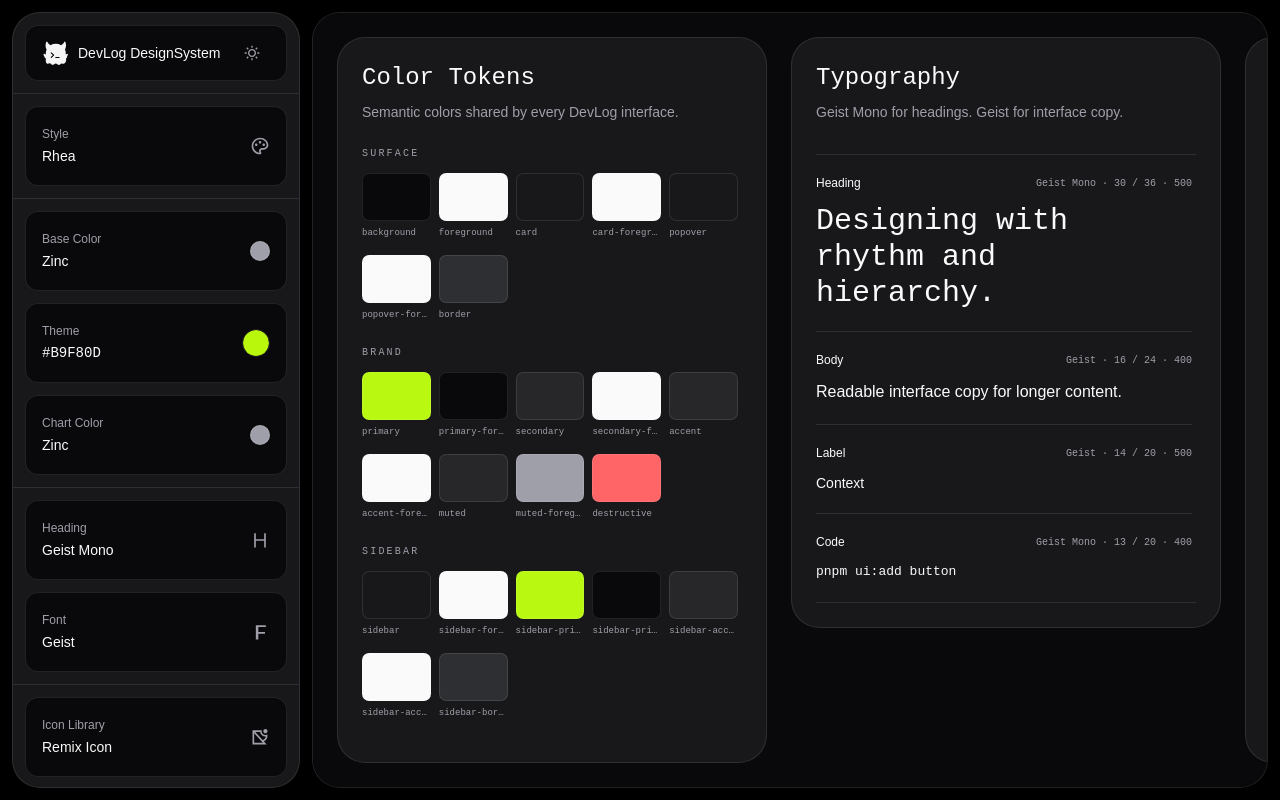
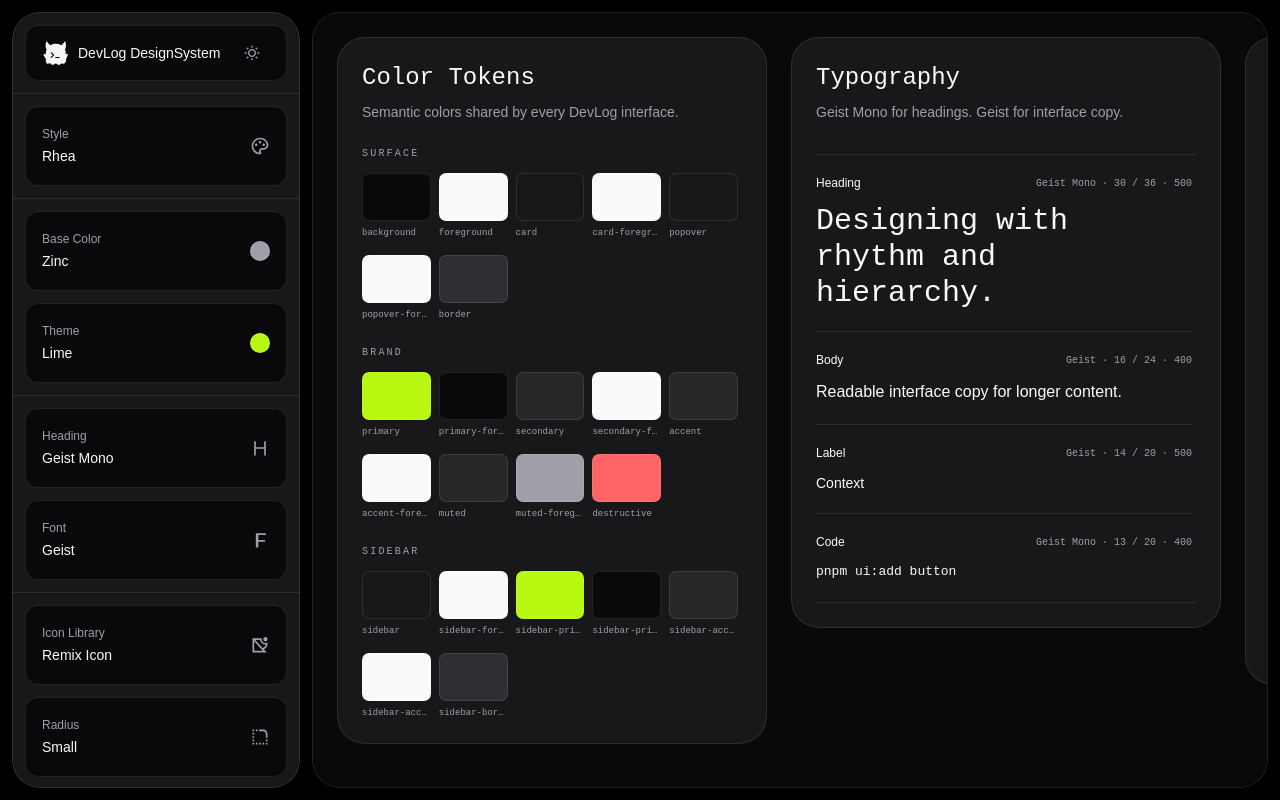
Before and after one commit to bickhsu/devlog, a React (Vite) app in the folder apps/design-system/: page / in a window 1280 px wide. Built offline with nearby package versions, Linux system fonts and the light colour scheme.

Commit message:
refactor: simplify design system preview

```diff
--- a/apps/design-system/src/App.tsx
+++ b/apps/design-system/src/App.tsx
@@ -1,7 +1,6 @@
 import { Buttons } from "@/components/buttons"
 import { ColorTokens } from "@/components/color-tokens"
 import { DesignSystemSidebar } from "@/components/design-system-sidebar"
-import { Iconography } from "@/components/iconography"
 import { Typography } from "@/components/typography"
 
 export function App() {
@@ -14,7 +13,6 @@ export function App() {
           <ColorTokens />
           <Typography />
           <Buttons />
-          <Iconography />
         </div>
       </section>
     </main>
--- a/apps/design-system/src/components/buttons.tsx
+++ b/apps/design-system/src/components/buttons.tsx
@@ -2,8 +2,6 @@ import { Button, type ButtonSize, type ButtonVariant } from "@devlog/ui/componen
 import {
   RiAddLine,
   RiArrowRightLine,
-  RiCommandLine,
-  RiCornerDownLeftLine,
   RiDeleteBinLine,
   RiSettings3Line,
 } from "@remixicon/react"
@@ -61,36 +59,12 @@ export function Buttons() {
           </Button>
         </Showcase>
 
-        <Showcase title="Shortcuts">
-          <div className="flex w-full items-center gap-2">
-            <Shortcut label="Slash">/</Shortcut>
-            <Shortcut label="Tab">Tab</Shortcut>
-            <Shortcut label="Command">
-              <RiCommandLine />
-            </Shortcut>
-            <Shortcut label="Return">
-              <RiCornerDownLeftLine />
-            </Shortcut>
-          </div>
-        </Showcase>
-
         <Showcase title="States">
           <Button disabled>Disabled</Button>
           <Button loading>Loading</Button>
         </Showcase>
       </div>
     </article>
-  )
-}
-
-function Shortcut({ children, label }: { children: React.ReactNode; label: string }) {
-  return (
-    <kbd
-      aria-label={label}
-      className="inline-flex h-9 min-w-11 items-center justify-center rounded-lg border bg-background px-3 font-heading text-sm text-muted-foreground [&_svg]:size-4"
-    >
-      {children}
-    </kbd>
   )
 }
 
--- a/apps/design-system/src/components/color-tokens.tsx
+++ b/apps/design-system/src/components/color-tokens.tsx
@@ -37,16 +37,6 @@ const colorGroups = [
       ["sidebar-border", "bg-sidebar-border"],
     ],
   },
-  {
-    title: "Charts",
-    colors: [
-      ["chart-1", "bg-chart-1"],
-      ["chart-2", "bg-chart-2"],
-      ["chart-3", "bg-chart-3"],
-      ["chart-4", "bg-chart-4"],
-      ["chart-5", "bg-chart-5"],
-    ],
-  },
 ] as const
 
 export function ColorTokens() {
--- a/apps/design-system/src/components/design-system-sidebar.tsx
+++ b/apps/design-system/src/components/design-system-sidebar.tsx
@@ -14,9 +14,6 @@ import { useState } from "react"
 
 import { designSystemMeta } from "@/config/design-system"
 
-const defaultThemeColor = "#b9f80d"
-const themeColorStorageKey = "devlog-theme-color"
-
 const styleSections = [
   {
     id: "style",
@@ -27,7 +24,6 @@ const styleSections = [
     items: [
       { label: "Base Color", value: designSystemMeta.baseColor, dot: "bg-zinc-400" },
       { label: "Theme", value: designSystemMeta.theme, dot: "bg-primary" },
-      { label: "Chart Color", value: designSystemMeta.chartColor, dot: "bg-zinc-400" },
     ],
   },
   {
@@ -90,82 +86,14 @@ export function DesignSystemSidebar() {
             className={`space-y-3 p-3 ${index < styleSections.length - 1 ? "border-b" : ""}`}
             key={section.id}
           >
-            {section.items.map((item) =>
-              item.label === "Theme" ? (
-                <ThemeColorItem key={item.label} />
-              ) : (
-                <StyleItem {...item} key={item.label} />
-              )
-            )}
+            {section.items.map((item) => (
+              <StyleItem {...item} key={item.label} />
+            ))}
           </div>
         ))}
       </div>
     </aside>
   )
-}
-
-function ThemeColorItem() {
-  const [color, setColor] = useState(
-    () => localStorage.getItem(themeColorStorageKey) ?? defaultThemeColor
-  )
-
-  function updateThemeColor(nextColor: string) {
-    const cssColor = hexToOklch(nextColor)
-    const foreground = getContrastColor(nextColor)
-    const root = document.documentElement
-
-    root.style.setProperty("--primary", cssColor)
-    root.style.setProperty("--primary-foreground", foreground)
-    root.style.setProperty("--ring", cssColor)
-    root.style.setProperty("--sidebar-primary", cssColor)
-    root.style.setProperty("--sidebar-primary-foreground", foreground)
-    localStorage.setItem(themeColorStorageKey, nextColor)
-    localStorage.setItem(`${themeColorStorageKey}-css`, cssColor)
-    localStorage.setItem(`${themeColorStorageKey}-foreground`, foreground)
-    setColor(nextColor)
-  }
-
-  return (
-    <div className="flex min-h-20 items-center justify-between rounded-2xl border bg-background px-4 py-3">
-      <div>
-        <p className="text-xs text-muted-foreground">Theme</p>
-        <p className="mt-1 font-heading text-sm font-medium uppercase">{color}</p>
-      </div>
-      <input
-        aria-label="Choose theme color"
-        className="size-7 cursor-pointer overflow-hidden rounded-full border bg-transparent p-0 [&::-moz-color-swatch]:border-0 [&::-webkit-color-swatch-wrapper]:p-0 [&::-webkit-color-swatch]:rounded-full [&::-webkit-color-swatch]:border-0"
-        onChange={(event) => updateThemeColor(event.target.value)}
-        type="color"
-        value={color}
-      />
-    </div>
-  )
-}
-
-function hexToOklch(hexColor: string) {
-  const [red, green, blue] = [1, 3, 5].map((start) => {
-    const channel = Number.parseInt(hexColor.slice(start, start + 2), 16) / 255
-    return channel <= 0.04045 ? channel / 12.92 : ((channel + 0.055) / 1.055) ** 2.4
-  })
-  const l = Math.cbrt(0.4122214708 * red + 0.5363325363 * green + 0.0514459929 * blue)
-  const m = Math.cbrt(0.2119034982 * red + 0.6806995451 * green + 0.1073969566 * blue)
-  const s = Math.cbrt(0.0883024619 * red + 0.2817188376 * green + 0.6299787005 * blue)
-  const lightness = 0.2104542553 * l + 0.793617785 * m - 0.0040720468 * s
-  const a = 1.9779984951 * l - 2.428592205 * m + 0.4505937099 * s
-  const b = 0.0259040371 * l + 0.7827717662 * m - 0.808675766 * s
-  const chroma = Math.hypot(a, b)
-  const hue = (Math.atan2(b, a) * 180) / Math.PI
-
-  return `oklch(${lightness.toFixed(3)} ${chroma.toFixed(3)} ${((hue + 360) % 360).toFixed(2)})`
-}
-
-function getContrastColor(hexColor: string) {
-  const red = Number.parseInt(hexColor.slice(1, 3), 16)
-  const green = Number.parseInt(hexColor.slice(3, 5), 16)
-  const blue = Number.parseInt(hexColor.slice(5, 7), 16)
-  const luminance = (red * 299 + green * 587 + blue * 114) / 1000
-
-  return luminance > 150 ? "#18181b" : "#ffffff"
 }
 
 function StyleItem({
--- a/apps/design-system/src/components/iconography.tsx
+++ /dev/null
@@ -1,58 +0,0 @@
-import {
-  RiAddLine,
-  RiArrowDownSLine,
-  RiArrowLeftLine,
-  RiArrowRightLine,
-  RiArrowRightSLine,
-  RiCheckLine,
-  RiDeleteBinLine,
-  RiErrorWarningLine,
-  RiFileCopyLine,
-  RiHexagonLine,
-  RiLoader4Line,
-  RiMoreLine,
-  RiSearchLine,
-  RiShareLine,
-  RiShoppingBagLine,
-  RiSubtractLine,
-} from "@remixicon/react"
-
-const icons = [
-  RiFileCopyLine,
-  RiErrorWarningLine,
-  RiDeleteBinLine,
-  RiShareLine,
-  RiShoppingBagLine,
-  RiMoreLine,
-  RiLoader4Line,
-  RiAddLine,
-  RiSubtractLine,
-  RiArrowLeftLine,
-  RiArrowRightLine,
-  RiCheckLine,
-  RiArrowDownSLine,
-  RiArrowRightSLine,
-  RiSearchLine,
-  RiHexagonLine,
-] as const
-
-export function Iconography() {
-  return (
-    <article className="flex max-h-full min-h-0 w-[430px] shrink-0 flex-col overflow-hidden rounded-[28px] border bg-card p-6">
-      <h2 className="font-heading text-2xl font-medium">Iconography</h2>
-      <p className="mt-2 text-sm text-muted-foreground">
-        Remix Icon line symbols used across DevLog interfaces.
-      </p>
-      <div className="mt-8 grid min-h-0 flex-1 grid-cols-8 gap-2 overflow-y-auto pr-1">
-        {icons.map((Icon, index) => (
-          <div
-            className="grid aspect-square place-items-center rounded-xl border bg-background text-foreground"
-            key={index}
-          >
-            <Icon aria-hidden size={20} />
-          </div>
-        ))}
-      </div>
-    </article>
-  )
-}
--- a/apps/design-system/src/config/design-system.ts
+++ b/apps/design-system/src/config/design-system.ts
@@ -1,10 +1,8 @@
 export const designSystemMeta = {
   name: "DevLog",
-  preset: "b3sRPqpEna",
   style: "Rhea",
   baseColor: "Zinc",
   theme: "Lime",
-  chartColor: "Zinc",
   headingFont: "Geist Mono",
   bodyFont: "Geist",
   iconLibrary: "Remix Icon",
```
Also changed, not shown: 1 other file (tests, documents, lock files or other folders).
